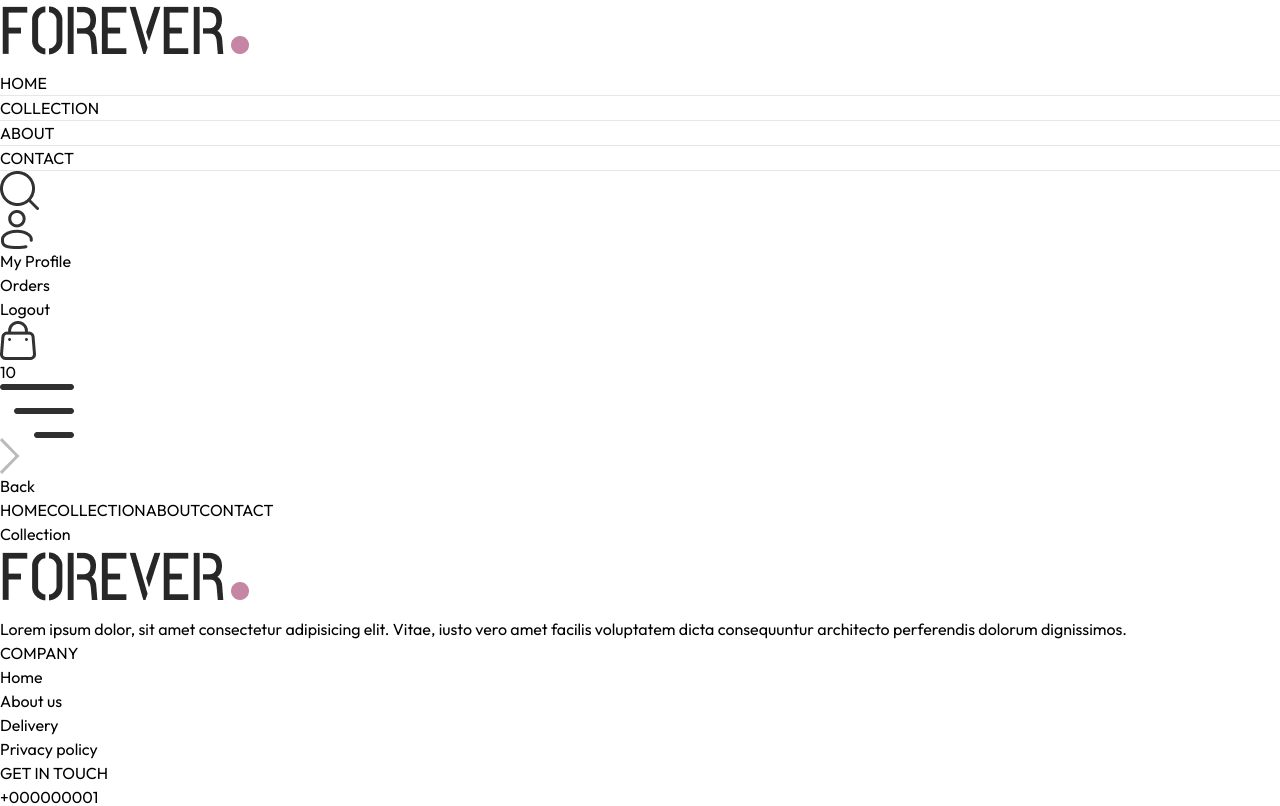
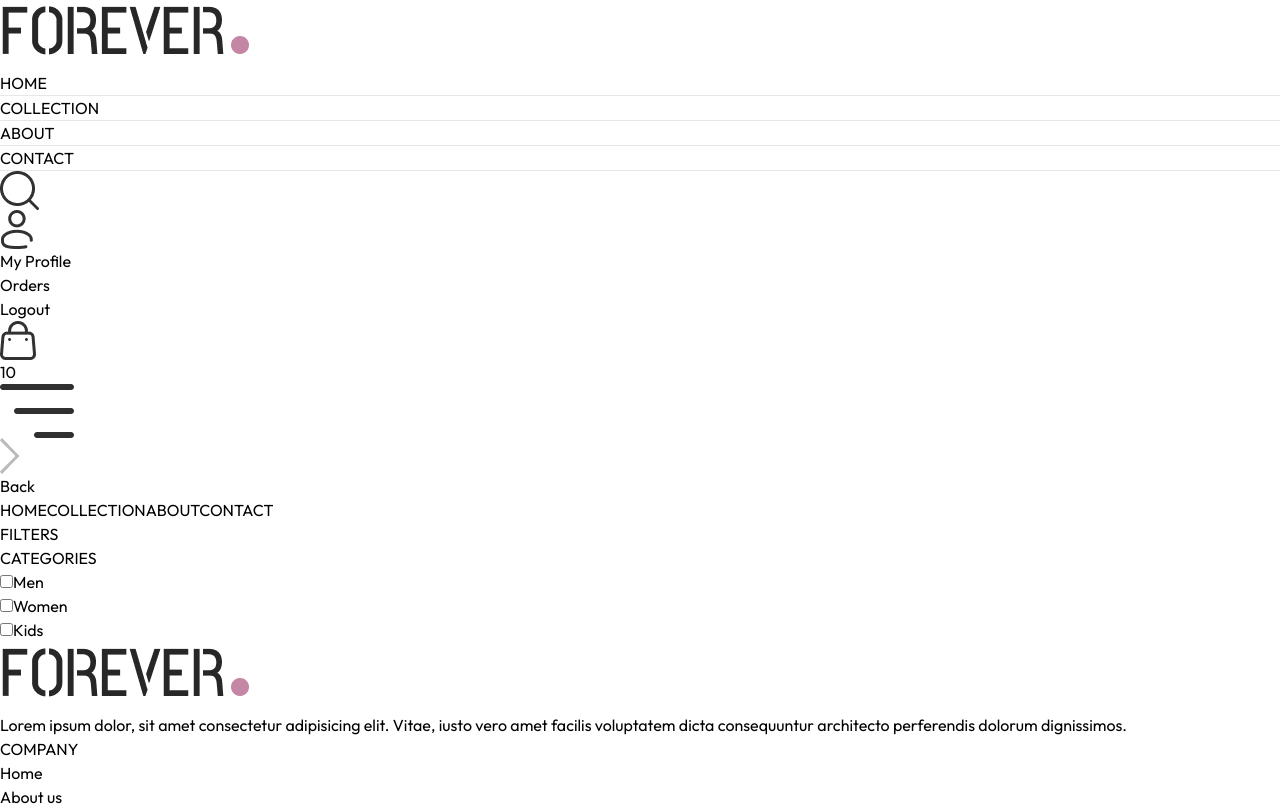
Before and after one commit to riyadhbd2/e-commerce-app, a React (Vite) app in the folder abedin-traders-client/: page /collection in a window 1280 px wide. Shown: the top 806 px of the page. Built offline with nearby package versions, Linux system fonts and the light colour scheme.

Commit message:
category added

```diff
--- a/abedin-traders-client/src/pages/Collection.jsx
+++ b/abedin-traders-client/src/pages/Collection.jsx
@@ -1,8 +1,33 @@
-import React from 'react'
+import React, { useContext, useState } from 'react'
+import { ShopContext } from '../context/ShopContext'
 
 const Collection = () => {
+
+  const {products} = useContext(ShopContext);
+  const [showFilter, setShowFilter] = useState(false);
+
   return (
-    <div>Collection
+    <div className='flex flex-col sm:flex-row gap-1 sm:gap-10 pt-10 border-t '>
+      {/* Finter Options */}
+      <div className='min-w-60'>
+        <p className='my-2 text-xl flex items-center cursor-pointer gap-2'>FILTERS</p>
+        {/* category filter */}
+        <div className={`border border-gray-300 pl-5 py-3 mt-6 ${showFilter ? '' : 'hidden'} sm:block`}>
+          <p className='mb-3 text-sm font-medium'>CATEGORIES</p>
+          <div className='flex flex-col gap-2 text-sm font-light text-gray-700'>
+            <p className='flex gap-2'>
+              <input className='w-3' type="checkbox" name="" id="" value={'Men'} />Men
+            </p>
+            <p className='flex gap-2'>
+              <input className='w-3' type="checkbox" name="" id="" value={'Women'} />Women
+            </p>
+            <p className='flex gap-2'>
+              <input className='w-3' type="checkbox" name="" id="" value={'Kids'} />Kids
+            </p>
+          </div>
+        </div>
+        {/* SubCategory Filter */}
+      </div>
 
     </div>
   )
```
